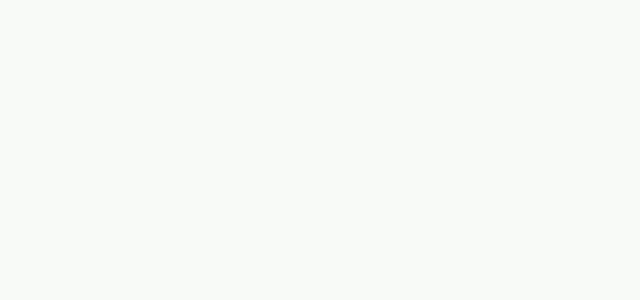
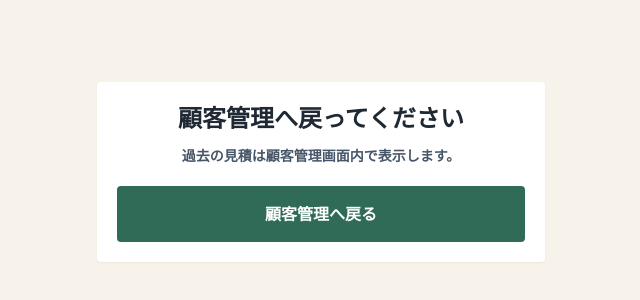
Before and after one commit to masayacom56-coder/shokunin-no-mikata, a Next.js app: page /customers/1/estimates in a window 1280 px wide. Before the commit this address had no page. Shown: the part 228-528 px from the top of the page, without its empty margins (319-959 px from the left). Built offline with nearby package versions, Linux system fonts and the light colour scheme.

Commit message:
replace customer dynamic routes with safe fallback

```diff
--- a/app/customers/[id]/estimates/page.tsx
+++ b/app/customers/[id]/estimates/page.tsx
@@ -1,5 +1,15 @@
-import { redirect } from "next/navigation";
+import Link from "next/link";
 
 export default function CustomerEstimateHistoryPage() {
-  redirect("/customers");
+  return (
+    <main className="grid min-h-dvh place-items-center bg-paper px-4">
+      <section className="w-full max-w-md rounded bg-white p-5 text-center shadow-sm">
+        <h1 className="text-2xl font-black">顧客管理へ戻ってください</h1>
+        <p className="mt-3 text-sm font-bold text-slate-600">過去の見積は顧客管理画面内で表示します。</p>
+        <Link href="/customers" className="mt-5 flex h-14 items-center justify-center rounded bg-moss font-black text-white">
+          顧客管理へ戻る
+        </Link>
+      </section>
+    </main>
+  );
 }
--- a/app/customers/[id]/page.tsx
+++ b/app/customers/[id]/page.tsx
@@ -1,5 +1,15 @@
-import { redirect } from "next/navigation";
+import Link from "next/link";
 
 export default function CustomerDetailPage() {
-  redirect("/customers");
+  return (
+    <main className="grid min-h-dvh place-items-center bg-paper px-4">
+      <section className="w-full max-w-md rounded bg-white p-5 text-center shadow-sm">
+        <h1 className="text-2xl font-black">顧客管理へ戻ってください</h1>
+        <p className="mt-3 text-sm font-bold text-slate-600">顧客詳細は顧客管理画面内で表示します。</p>
+        <Link href="/customers" className="mt-5 flex h-14 items-center justify-center rounded bg-moss font-black text-white">
+          顧客管理へ戻る
+        </Link>
+      </section>
+    </main>
+  );
 }
```
